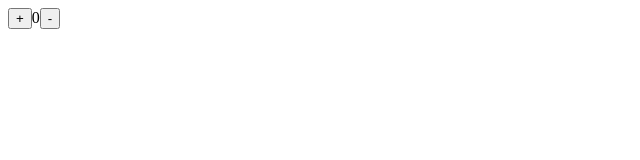
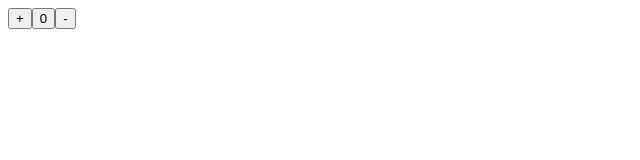
Before and after one commit to Orionesti/test-redux, a React (Create React App) app: page / in a window 1280 px wide. Shown: the top 160 px of the page, without its empty margins (0-640 px from the left). Built offline with nearby package versions, Linux system fonts and the light colour scheme.

Commit message:
The final step

```diff
--- a/src/Counter.js
+++ b/src/Counter.js
@@ -26,7 +26,7 @@ class Counter extends Component {
     return (
       <div>
         <button onClick={this.increment}>+</button>
-          <span>{this.props.count}</span>
+          <input type='button' value={this.props.count} />
         <button onClick={this.decrement}>-</button>
       </div>
     );
```
